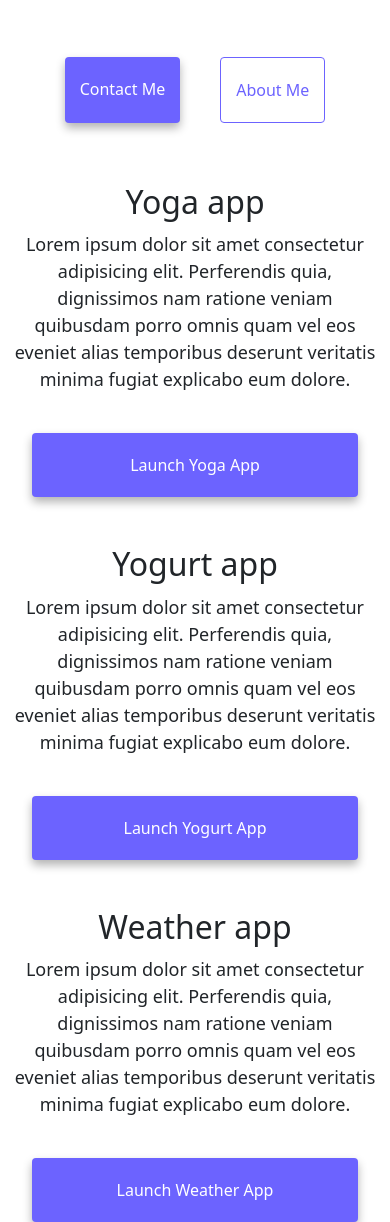
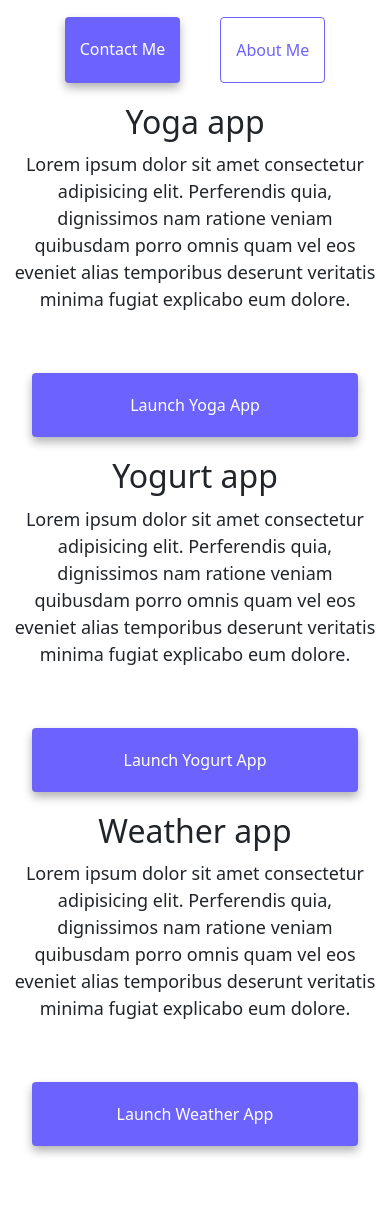
Before and after one commit to Oksana-Kryvulya/portfolio-app, a plain HTML site: page index.html in a window 390 px wide. Shown: the part 274-1496 px from the top of the page. After the commit the page ends 1440 px from the top, so only its background shows below. Drawn offline with nearby package versions, Linux system fonts and the light colour scheme.

Commit message:
Enhenced responsive design

```diff
--- a/css/style.css
+++ b/css/style.css
@@ -38,19 +38,18 @@ p {
 
 .navigation-links {
   display: flex;
-  margin: 40px 0;
   justify-content: center;
+  margin: 20px;
 }
 
 .navigation-links a,
 .button-app-link a {
-  margin: 20px;
   border-radius: 4px;
   padding: 20px 15px;
   text-decoration: none;
   text-transform: capitalize;
 }
-.button-app-link a {
+.button-app-link {
   margin: 20px 0;
 }
 .email-contact-link {
@@ -62,8 +61,11 @@ p {
   box-shadow: var(--box-shadow);
   color: white;
 }
-
+.contact-link {
+  margin: 0 20px;
+}
 .about-link {
+  margin: 0 20px;
   color: var(--primary-color);
   border: 1px solid var(--primary-color);
 }
@@ -95,12 +97,6 @@ p {
   text-align: center;
 }
 @media (max-width: 576px) {
-  h1 {
-    font-size: 48px;
-  }
-  h2 {
-    font-size: 32px;
-  }
   p {
     text-align: center;
   }
@@ -112,3 +108,11 @@ p {
     margin: 0 20px;
   }
 }
+@media (max-width: 768px) {
+  h1 {
+    font-size: 48px;
+  }
+  h2 {
+    font-size: 32px;
+  }
+}
--- a/index.html
+++ b/index.html
@@ -78,10 +78,10 @@
     </div>
     <div class="container">
       <div class="row">
-        <div class="col-md-6 d-none d-sm-block">
+        <div class="col-sm-6 d-none d-sm-block">
           <img src="/images/yoga.png" class="img-fluid" alt="Yoga project" />
         </div>
-        <div class="col-md-6">
+        <div class="col-sm-6">
           <h2>Yoga app</h2>
           <p>
             Lorem ipsum dolor sit amet consectetur adipisicing elit. Perferendis
@@ -95,8 +95,8 @@
           </div>
         </div>
       </div>
-      <div class="row mt-5">
-        <div class="col-md-6">
+      <div class="row mt-sm-3 mt-md-5">
+        <div class="col-sm-6">
           <h2>Yogurt app</h2>
           <p>
             Lorem ipsum dolor sit amet consectetur adipisicing elit. Perferendis
@@ -111,7 +111,7 @@
             </a>
           </div>
         </div>
-        <div class="col-md-6 d-none d-sm-block">
+        <div class="col-sm-6 d-none d-sm-block">
           <img
             src="/images/yogurt.png"
             class="img-fluid"
@@ -119,15 +119,15 @@
           />
         </div>
       </div>
-      <div class="row mt-5">
-        <div class="col-md-6 d-none d-sm-block">
+      <div class="row mt-sm-3 mt-md-5">
+        <div class="col-sm-6 d-none d-sm-block">
           <img
             src="/images/weather.png"
             class="img-fluid"
             alt="Weather project"
           />
         </div>
-        <div class="col-md-6">
+        <div class="col-sm-6">
           <h2>Weather app</h2>
           <p>
             Lorem ipsum dolor sit amet consectetur adipisicing elit. Perferendis
```
